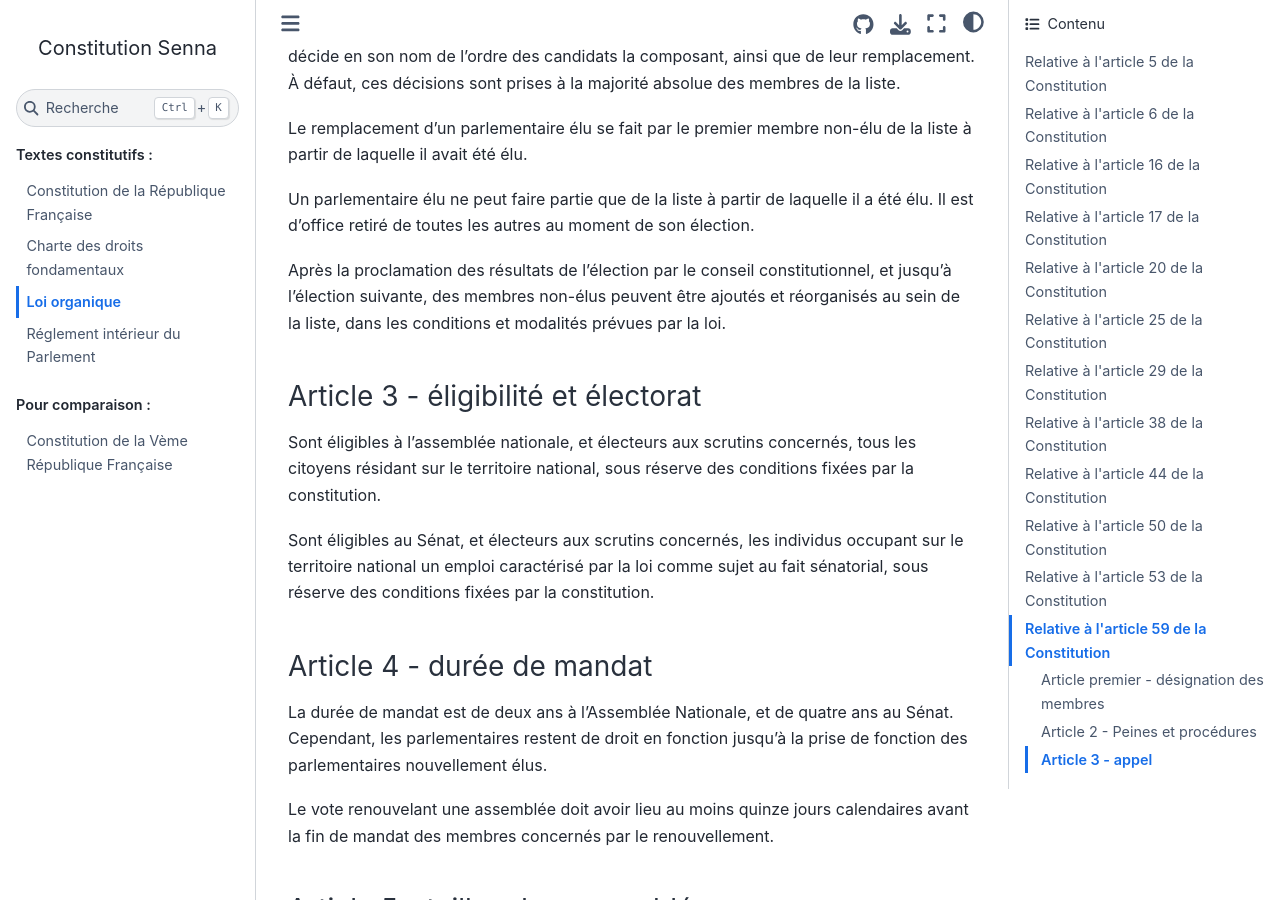
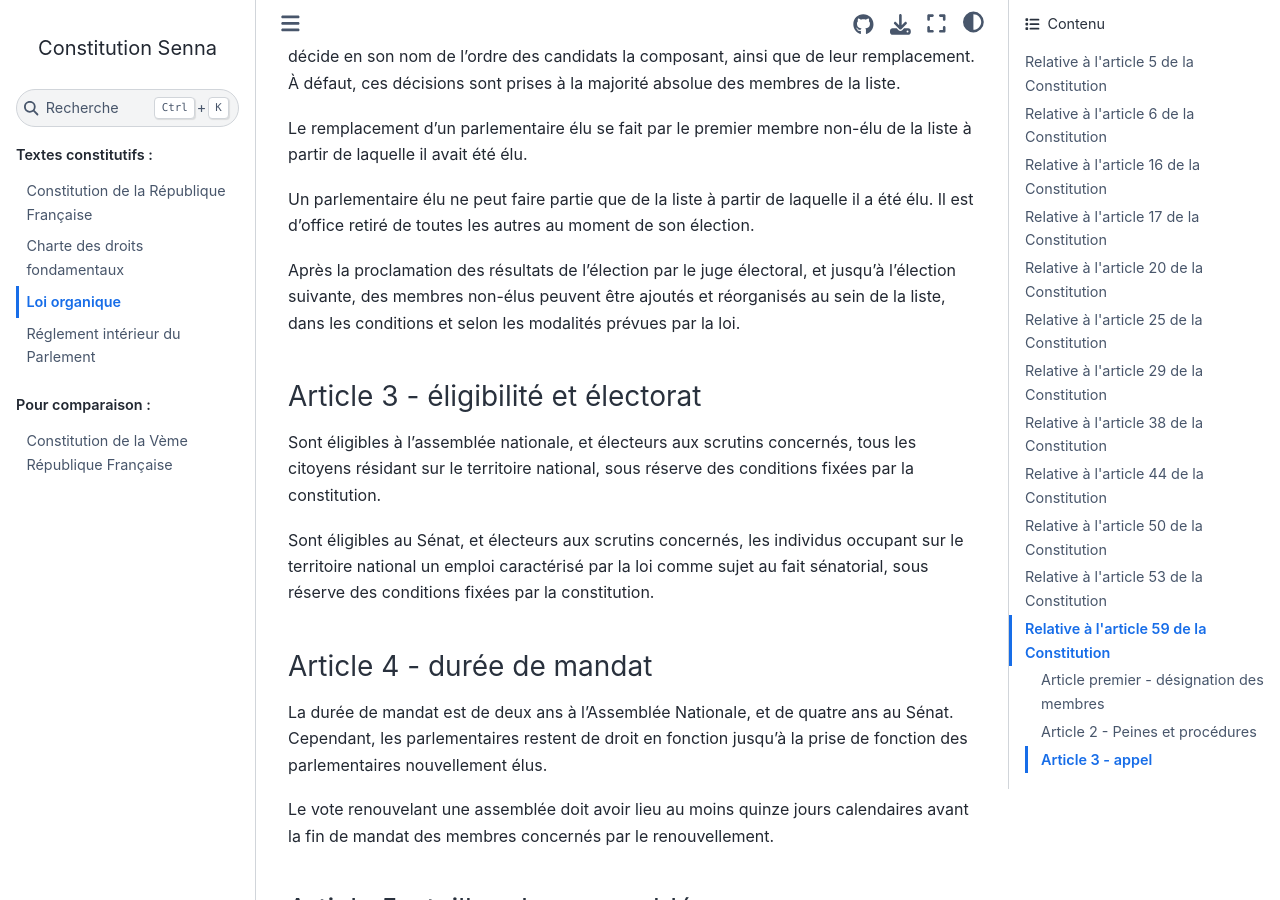
Before and after one commit to Gouvernathor/senna, a Sphinx documentation site: the page built from source/organique.rst, in a window 1280 px wide and 900 px high, scrolled down 1546 px. Built offline with Sphinx 7.4.7 and the Sphinx Book theme 1.1.4, drawn with Linux system fonts in a browser that asks for light colours.

Commit message:
précaution : le juge électoral ne sera pas forcément le CC

```diff
--- a/source/organique.rst
+++ b/source/organique.rst
@@ -52,7 +52,7 @@
 
 Un parlementaire élu ne peut faire partie que de la liste à partir de laquelle il a été élu. Il est d'office retiré de toutes les autres au moment de son élection.
 
-Après la proclamation des résultats de l'élection par le conseil constitutionnel, et jusqu'à l'élection suivante, des membres non-élus peuvent être ajoutés et réorganisés au sein de la liste, dans les conditions et modalités prévues par la loi.
+Après la proclamation des résultats de l'élection par le juge électoral, et jusqu'à l'élection suivante, des membres non-élus peuvent être ajoutés et réorganisés au sein de la liste, dans les conditions et selon les modalités prévues par la loi.
 
 Article 3 - éligibilité et électorat
 ------------------------------------
```
